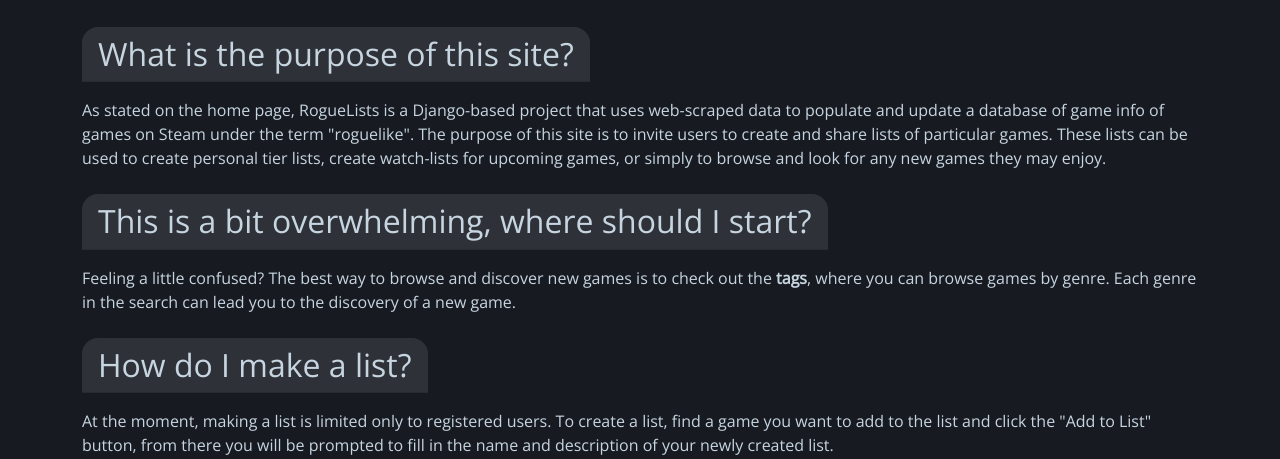
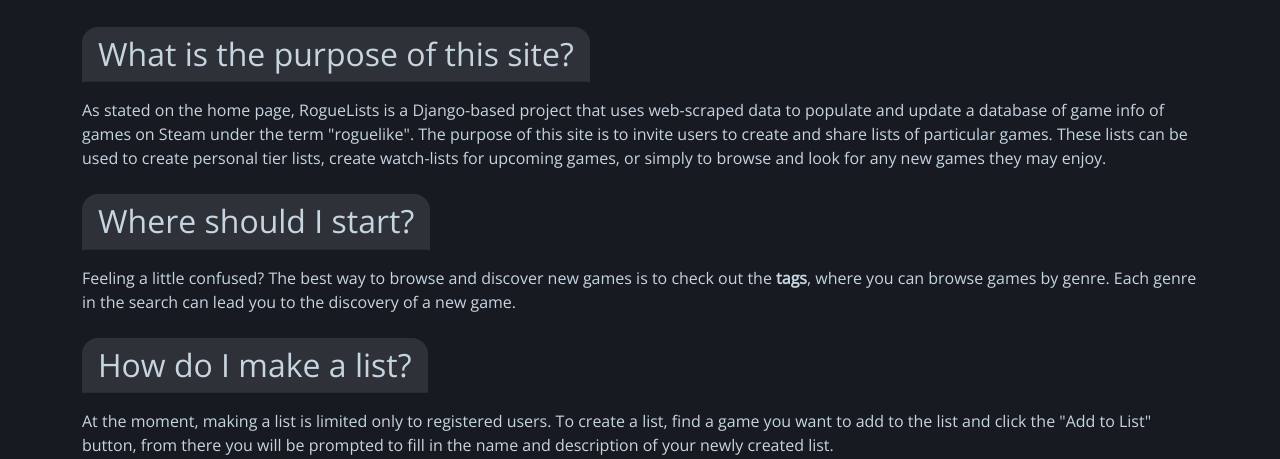
Before and after one commit to k-bru/RogueLists, a Django app: page /faqs/ in a window 1280 px wide. Shown: the part 207-666 px from the top of the page. Run offline with Django 4.2, Linux system fonts and the light colour scheme; some libraries are stand-ins or nearby versions.

Commit message:
js fix and some grammar changes

```diff
--- a/capvenv/roguelists/rogueapp/templates/rogueapp/base.html
+++ b/capvenv/roguelists/rogueapp/templates/rogueapp/base.html
@@ -34,7 +34,7 @@
         {% block content %}
         {% endblock %}
       </div>
-      <button onclick="topFunction()" id="back-to-top" title="Go to top"><i class="fas fa-arrow-up"></i></button>
+      <button onclick="topFunction()" id="back-to-top" title="Back to top"><i class="fas fa-arrow-up"></i></button>
     </main>
     <hr>
     <footer class="text-center d-flex justify-content-between m-3">
--- a/capvenv/roguelists/rogueapp/templates/rogueapp/faqs.html
+++ b/capvenv/roguelists/rogueapp/templates/rogueapp/faqs.html
@@ -14,7 +14,7 @@
     <p>As stated on the home page, RogueLists is a Django-based project that uses web-scraped data to populate and update a database of game info of games on Steam under the term "roguelike". The purpose of this site is to invite users to create and share lists of particular games. These lists can be used to create personal tier lists, create watch-lists for upcoming games, or simply to browse and look for any new games they may enjoy.</p>
   </li>
   <li class="mb-4">
-    <h2 class="card-header mb-3 faq-q">This is a bit overwhelming, where should I start?</h2>
+    <h2 class="card-header mb-3 faq-q">Where should I start?</h2>
     <p>Feeling a little confused? The best way to browse and discover new games is to check out the <strong><a href="{% url 'all_genres' %}" title="Tags/Genres">tags</a></strong>, where you can browse games by genre. Each genre in the search can lead you to the discovery of a new game.</p>
   </li>
   <li class="mb-4">
--- a/capvenv/roguelists/static-files/rogueapp/js/app.js
+++ b/capvenv/roguelists/static-files/rogueapp/js/app.js
@@ -1,27 +1,3 @@
-/**
- * Adds event listeners and initializes the page on DOMContentLoaded.
- *
- * Initializes the page by showing collapsed headers with the CSS selector '.list-holder h2.collapsed'
- * and hiding collapsed headers with the CSS selector '.sort-holder h2.show'.
- *
- * Adds a change event listener to each select dropdown with the name 'tier_rank'. When a user changes
- * the dropdown value, the form closest to the dropdown is submitted.
- */
-document.addEventListener("DOMContentLoaded", function () {
-  // Show collapsed headers that are initially hidden.
-  showCollapsedHeaders('.list-holder h2.collapsed');
-
-  // Hide collapsed headers that are initially displayed.
-  hideCollapsedHeaders('.sort-holder h2.show');
-
-  // Add change event listeners to 'tier_rank' select dropdowns.
-  document.querySelectorAll('select[name="tier_rank"]').forEach(function (select) {
-    select.addEventListener('change', function () {
-      // Submit the form closest to the dropdown when the value is changed
-      this.closest('form').submit();
-    });
-  });
-});
 
 /**
  Displays collapsed headers for the specified selector. Used for areas that are shown by default.
@@ -110,6 +86,31 @@ function searchUsers() {
   });
 }
 
+/**
+ * Adds event listeners and initializes the page on DOMContentLoaded.
+ *
+ */
+document.addEventListener("DOMContentLoaded", function () {
+  // Show collapsed headers that are initially hidden.
+  showCollapsedHeaders('.list-holder h2.collapsed');
+
+  // Hide collapsed headers that are initially displayed.
+  hideCollapsedHeaders('.sort-holder h2.show');
+
+  // Allow for edits of list names and descriptions.
+  addEditNameAndDescriptionListeners();
+
+  // Update search results on users page
+  searchUsers();
+
+  // Add change event listeners to 'tier_rank' select dropdowns.
+  document.querySelectorAll('select[name="tier_rank"]').forEach(function (select) {
+    select.addEventListener('change', function () {
+      // Submit the form closest to the dropdown when the value is changed
+      this.closest('form').submit();
+    });
+  });
+});
+
+//Back to top button
 window.onscroll = function () { scrollFunction() };
-searchUsers();
-addEditNameAndDescriptionListeners();
```
Also changed, not shown: capvenv/roguelists/rogueapp/static/rogueapp/js/app.js (+27 -26 lines), capvenv/roguelists/db.sqlite3. Lines whose indentation alone changed are shown as unchanged.
